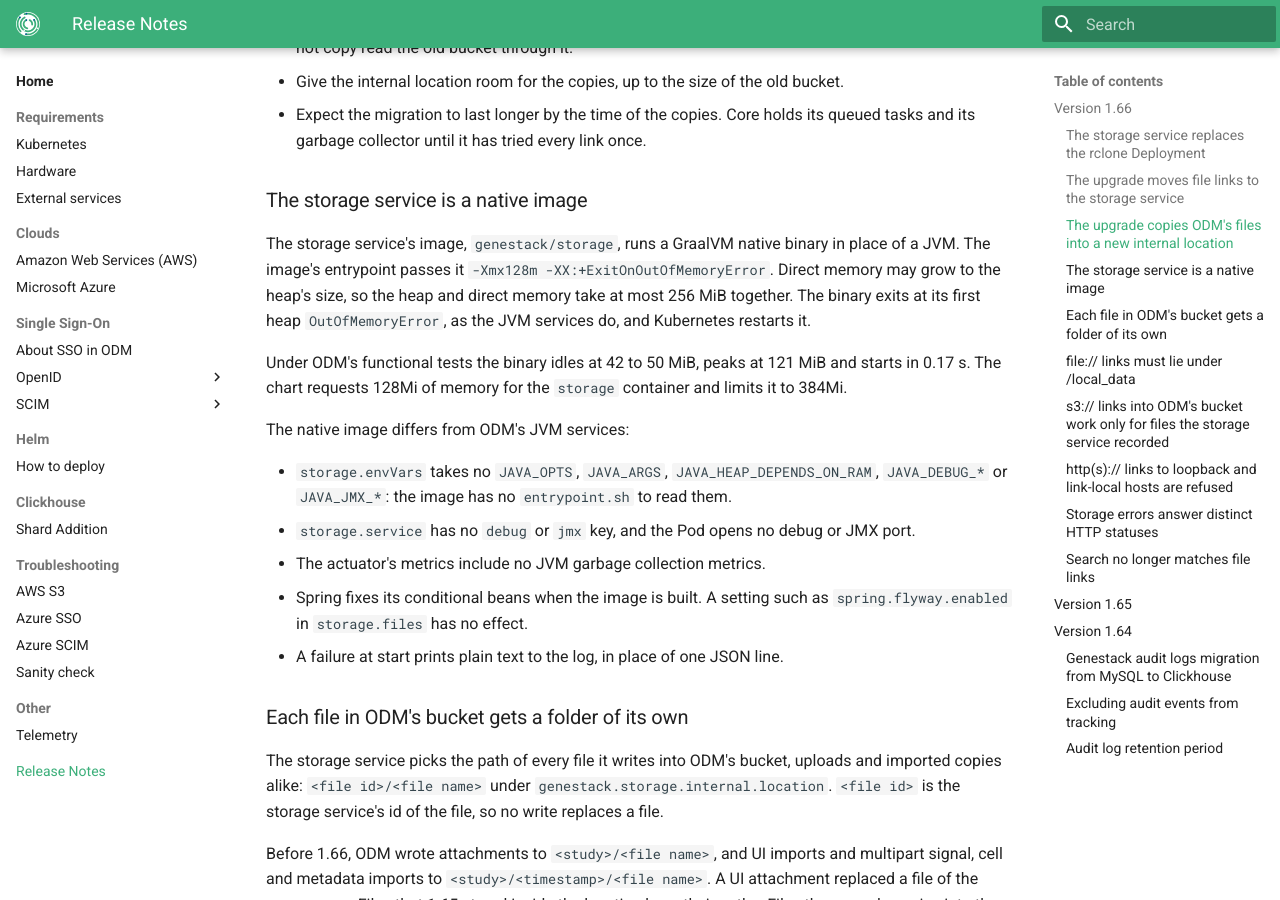
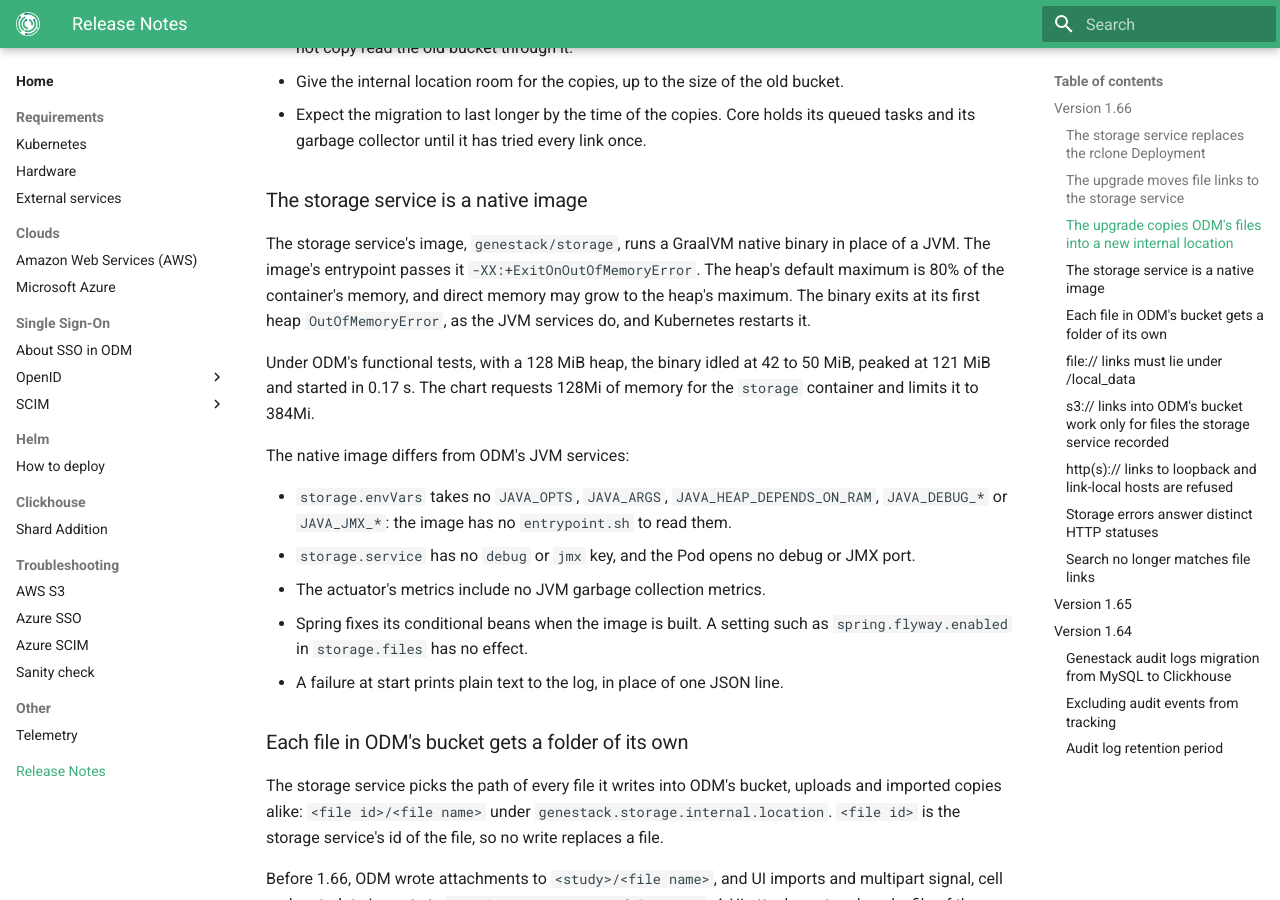
Before and after one commit to genestack/admin-docs, an MkDocs documentation site: the page built from docs/home/release-notes.md, in a window 1280 px wide and 900 px high, scrolled down 9098 px. Built offline with MkDocs 1.6.1 and Material for MkDocs 9.7.7, drawn with Linux system fonts in a browser that asks for light colours; the version menu is left out.

Commit message:
BIA-280: Drop -Xmx128m from the storage service's release note
The image's entrypoint no longer passes -Xmx128m. The figures were
measured with a 128 MiB heap.

Co-Authored-By: Claude Opus 5.5 <noreply@anthropic.com>

```diff
--- a/docs/home/release-notes.md
+++ b/docs/home/release-notes.md
@@ -346,12 +346,12 @@ Before the upgrade:
 ### The storage service is a native image
 
 The storage service's image, `genestack/storage`, runs a GraalVM native binary in place of a JVM. The image's
-entrypoint passes it `-Xmx128m -XX:+ExitOnOutOfMemoryError`. Direct memory may grow to the heap's size, so the heap
-and direct memory take at most 256 MiB together. The binary exits at its first heap `OutOfMemoryError`, as the JVM
+entrypoint passes it `-XX:+ExitOnOutOfMemoryError`. The heap's default maximum is 80% of the container's memory, and
+direct memory may grow to the heap's maximum. The binary exits at its first heap `OutOfMemoryError`, as the JVM
 services do, and Kubernetes restarts it.
 
-Under ODM's functional tests the binary idles at 42 to 50 MiB, peaks at 121 MiB and starts in 0.17 s. The chart
-requests 128Mi of memory for the `storage` container and limits it to 384Mi.
+Under ODM's functional tests, with a 128 MiB heap, the binary idled at 42 to 50 MiB, peaked at 121 MiB and started in
+0.17 s. The chart requests 128Mi of memory for the `storage` container and limits it to 384Mi.
 
 The native image differs from ODM's JVM services:
 
```
